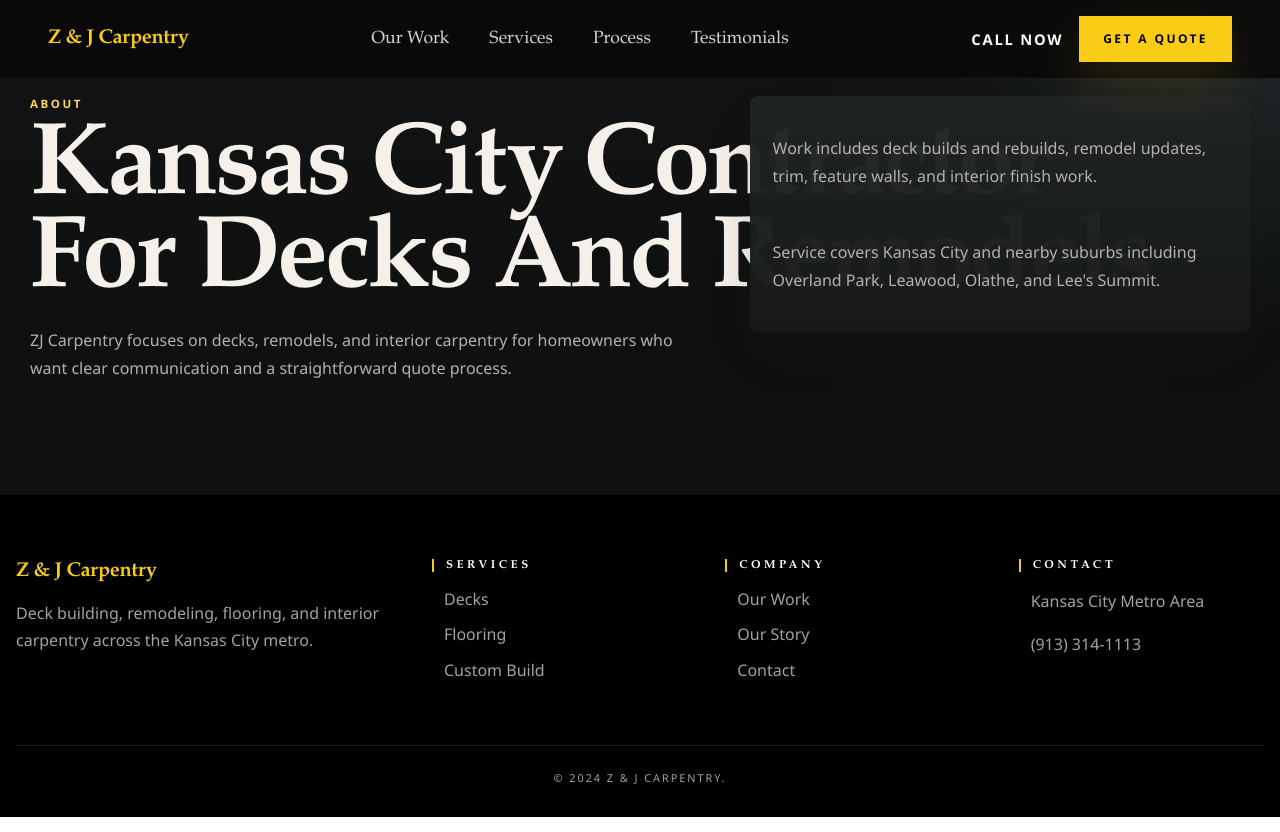
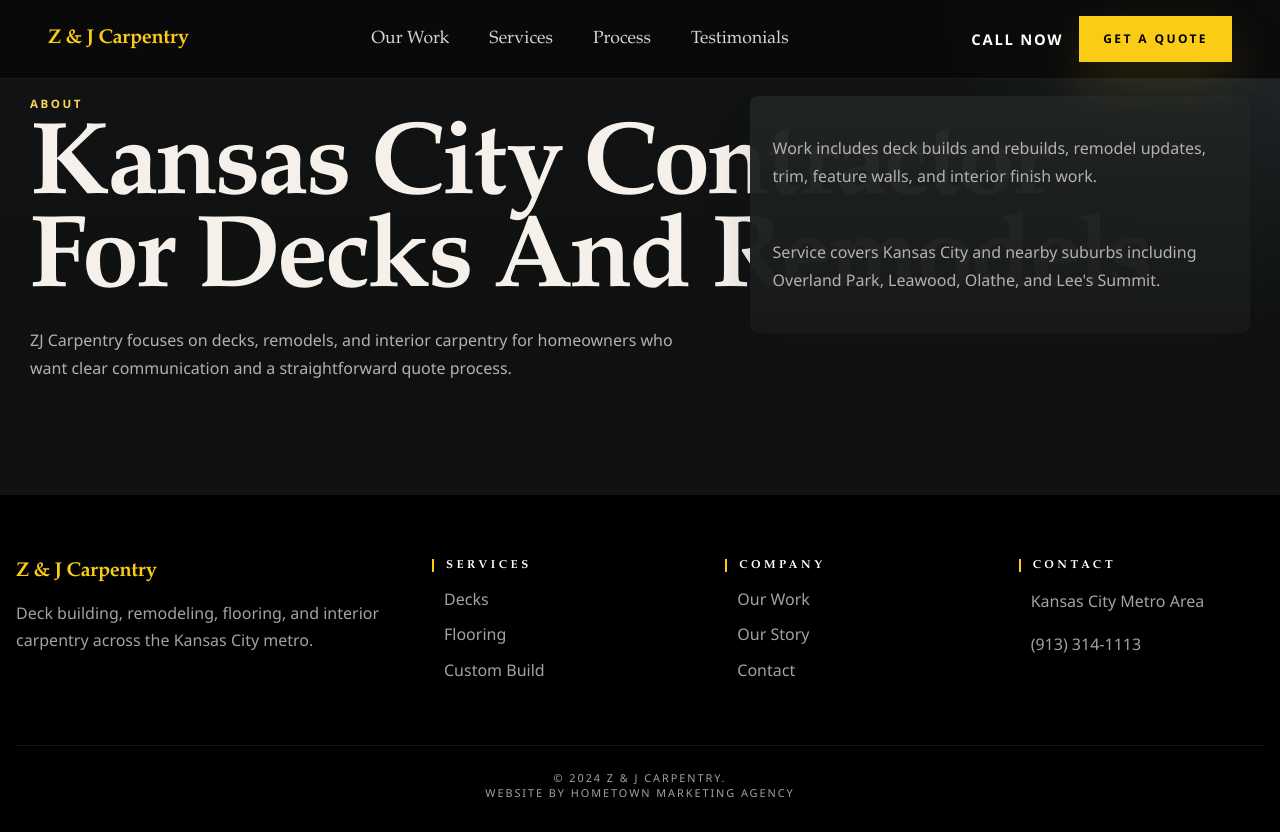
Before and after one commit to krcoffelt/ZJCarpentry, a Next.js app: page /about in a window 1280 px wide. Built offline with nearby package versions, Linux system fonts and the light colour scheme.

Commit message:
Add agency footer credit

```diff
--- a/components/site-footer.tsx
+++ b/components/site-footer.tsx
@@ -38,6 +38,12 @@ export function SiteFooter() {
       </div>
       <div className="desktop-shell desktop-footer-bottom">
         <p>© 2024 Z &amp; J Carpentry.</p>
+        <p>
+          Website by{" "}
+          <a href="https://hometownkc.agency" target="_blank" rel="noreferrer">
+            Hometown Marketing Agency
+          </a>
+        </p>
       </div>
     </footer>
   );
```
